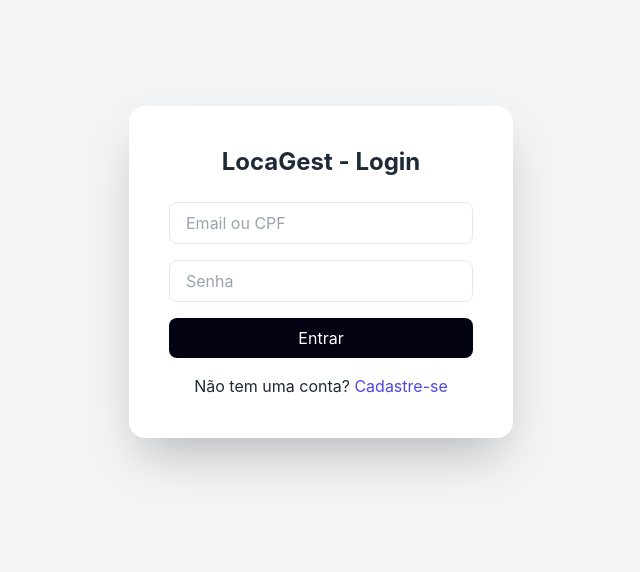
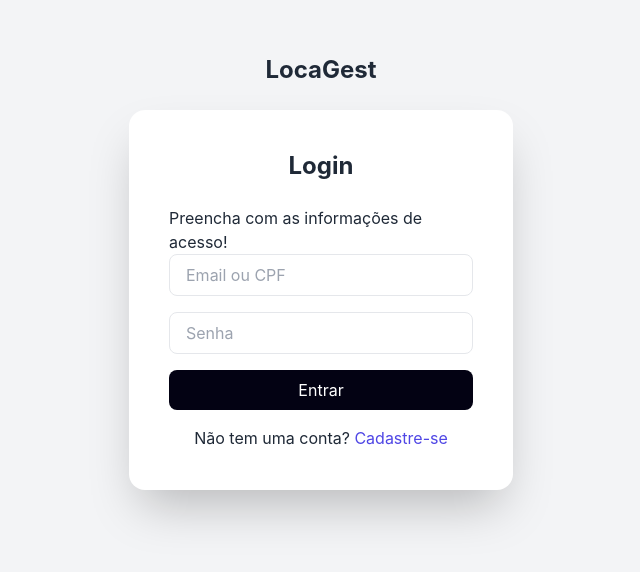
Before and after one commit to carloscurcino/locagest_frontend, an Angular app: page /login in a window 1280 px wide. Shown: the part 144-716 px from the top of the page, without its empty margins (319-959 px from the left). Built offline with nearby package versions, Linux system fonts and the light colour scheme.

Commit message:
Fix: correct order of tags

```diff
--- a/src/app/auth/login/login.component.html
+++ b/src/app/auth/login/login.component.html
@@ -1,8 +1,15 @@
-<div class="flex items-center justify-center h-screen bg-gray-100">
+<div class="flex flex-col items-center justify-center h-screen bg-gray-100">
+  <h1 class="text-2xl font-bold mb-6 text-center text-gray-800">
+      LocaGest
+    </h1>
+
   <div class="bg-white shadow-2xl rounded-2xl p-10 w-96">
-    <h1 class="text-2xl font-bold mb-6 text-center text-gray-800">
-      LocaGest - Login
-    </h1>
+    <h2 class="text-2xl font-bold mb-6 text-center text-gray-800">
+      Login
+    </h2>
+    <p>
+      Preencha com as informações de acesso!
+    </p>
 
     <form (ngSubmit)="onSubmit()" #loginForm="ngForm" class="flex flex-col gap-4">
       <input
```
